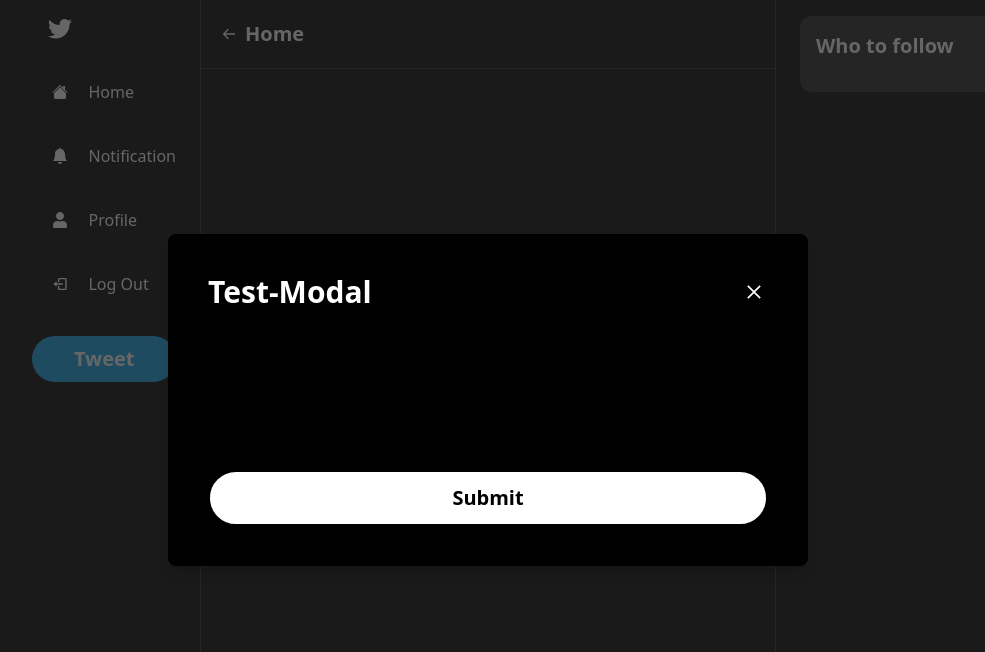
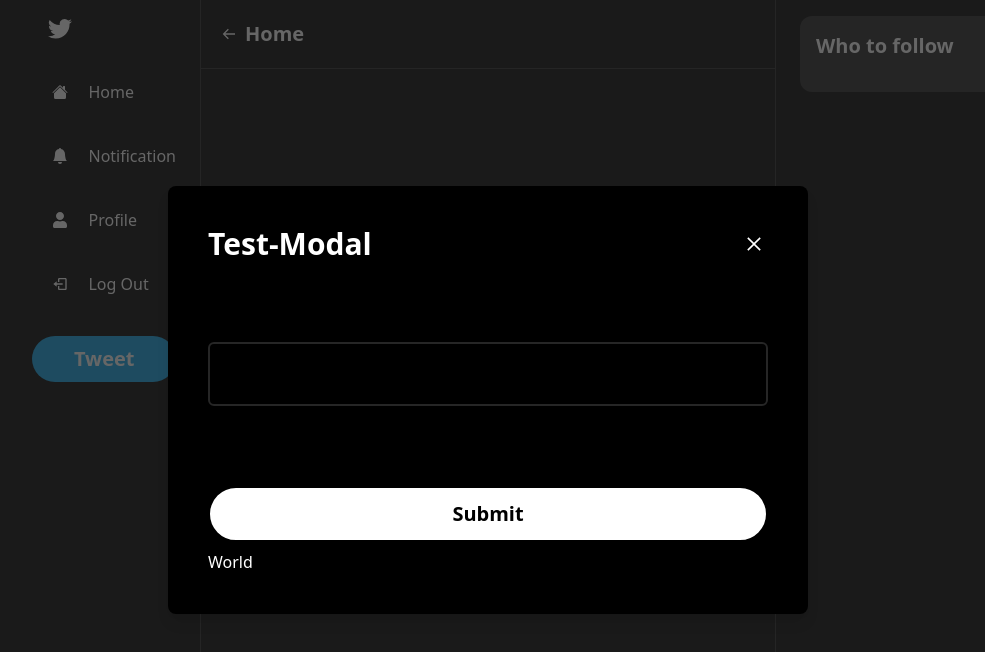
Before and after one commit to Pankaj-krCP/twitter-clone, a Next.js app: page / in a window 1280 px wide. Shown: the top 652 px of the page, without its empty margins (152-1137 px from the left). Built offline with nearby package versions, Linux system fonts and the light colour scheme.

Commit message:
Created Custom Input component

```diff
--- /dev/null
+++ b/components/CustomInput.tsx
@@ -0,0 +1,30 @@
+import React from "react";
+
+interface CustomInputProps {
+  placehoder?: string;
+  value?: string;
+  type?: string;
+  disabled?: boolean;
+  onChange: (event: React.ChangeEvent<HTMLInputElement>) => void;
+}
+
+const CustomInput: React.FC<CustomInputProps> = ({
+  placehoder,
+  value,
+  type,
+  disabled,
+  onChange,
+}) => {
+  return (
+    <input
+      type={type || "text"}
+      disabled={disabled}
+      onChange={onChange}
+      placeholder={placehoder}
+      value={value}
+      className="w-full p-4 text-lg bg-black border-2 border-neutral-800 rounded-md outline-none text-white focus:border-sky-500 focus:border-2 transition disabled:bg-neutral-900 disabled:opacity-70"
+    />
+  );
+};
+
+export default CustomInput;
--- a/package.json
+++ b/package.json
@@ -12,7 +12,8 @@
     "next": "14.1.4",
     "react": "^18",
     "react-dom": "^18",
-    "react-icons": "^5.0.1"
+    "react-icons": "^5.0.1",
+    "zustand": "^4.5.2"
   },
   "devDependencies": {
     "@types/node": "^20",
--- a/pages/_app.tsx
+++ b/pages/_app.tsx
@@ -2,14 +2,24 @@ import type { AppProps } from "next/app";
 import "@/styles/globals.css";
 import Layout from "@/components/Layout";
 import Modal from "@/components/Modal";
+import CustomInput from "@/components/CustomInput";
 
 export default function App({ Component, pageProps }: AppProps) {
   return (
     <>
-      <Modal isOpen={true} title="Test-Modal" actionLabel="Submit" />
+      <Modal
+        isOpen={true}
+        onClose={() => {}}
+        onSubmit={() => {}}
+        title="Test-Modal"
+        body={<CustomInput onChange={() => {}} />}
+        footer={<div className="text-white">World</div>}
+        actionLabel={"Submit"}
+        disabled={false}
+      />
       <Layout>
         <Component {...pageProps} />
       </Layout>
     </>
-  )
+  );
 }
```
Also changed, not shown: components/Modal.tsx (+25 -11 lines), components/layout/SidebarTweetButton.tsx (+19 -13 lines), 1 other file (tests, documents, lock files or other folders).
